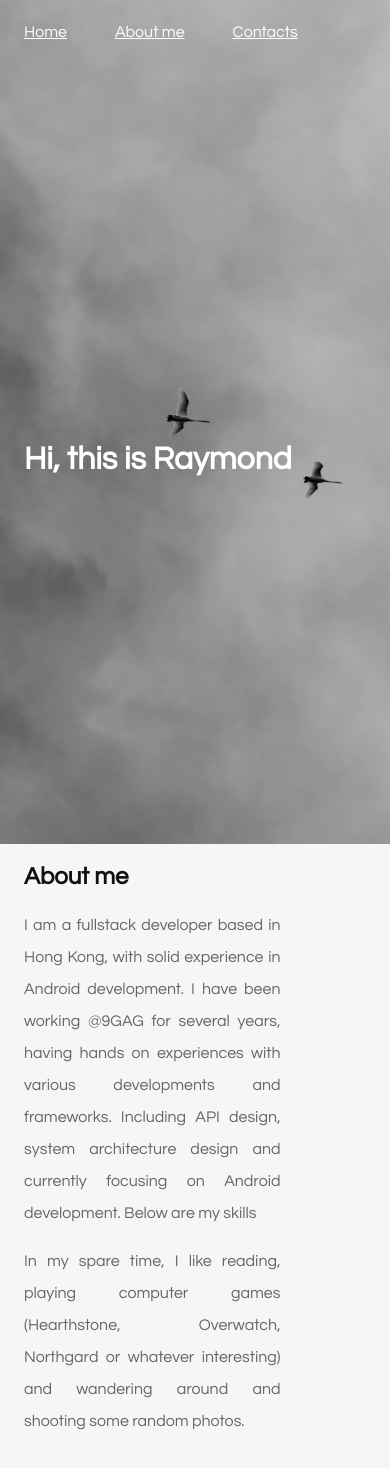
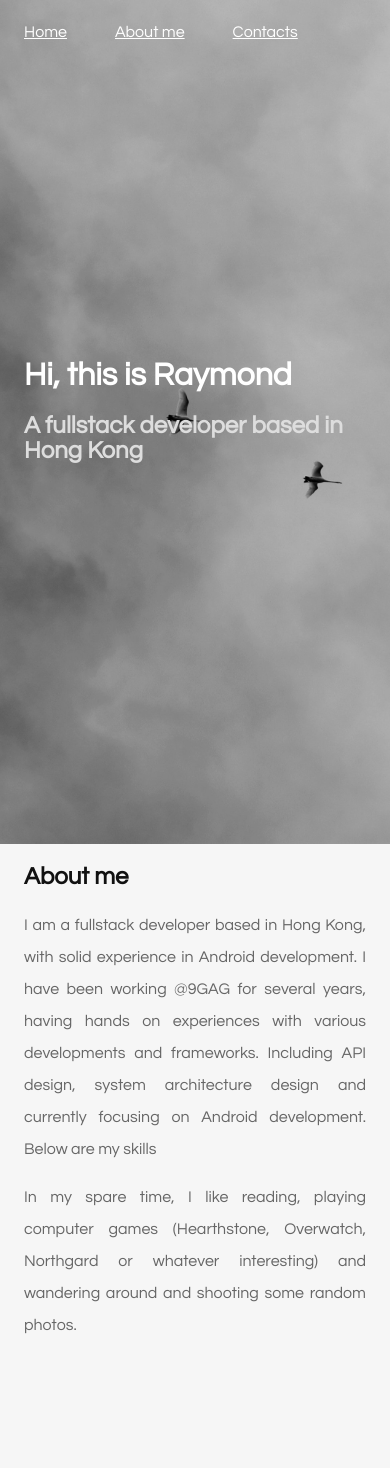
Before and after one commit to am5a03/am5a03, a Vue app: page / in a window 390 px wide. Shown: the top 1468 px of the page. Built offline with nearby package versions, Linux system fonts and the light colour scheme.

Commit message:
Responsive

```diff
--- a/src/App.vue
+++ b/src/App.vue
@@ -15,7 +15,10 @@
             </li>
           </ul>
         </nav>
-        <h1>Hi, this is Raymond</h1>
+        <div id="headline">
+          <h1>Hi, this is Raymond</h1>
+          <h2>A fullstack developer based in Hong Kong</h2>
+        </div>
       </div>
       <div id="about" class="page">
         <h2>About me</h2>
@@ -126,6 +129,14 @@ p.description {
   color: #666;
 }
 
+@media screen and (max-width: 600px) {
+  p.description {
+    max-width: 100%;
+    text-align: justify;
+    color: #666;
+  }
+}
+
 #main {
   background: url('./images/bg1.jpg');
   background-repeat: no-repeat;
@@ -134,9 +145,16 @@ p.description {
 }
 
 #main h1 {
-  position: absolute;
-  top: 50%;
   color: #fff;
 }
 
+#main h2 {
+  color: #ddd;
+}
+
+#headline {
+  position: absolute;
+  top: 40%;
+}
+
 </style>
```
